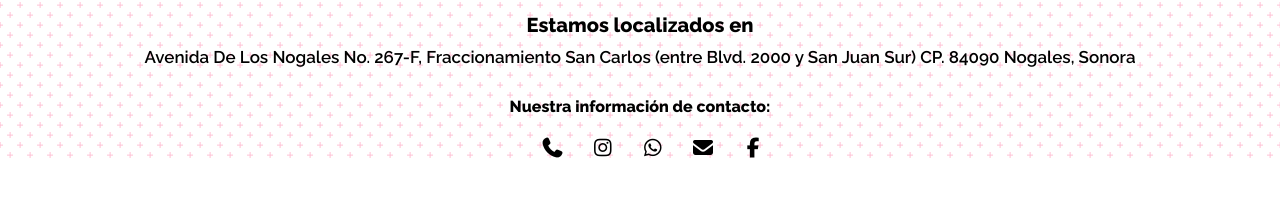
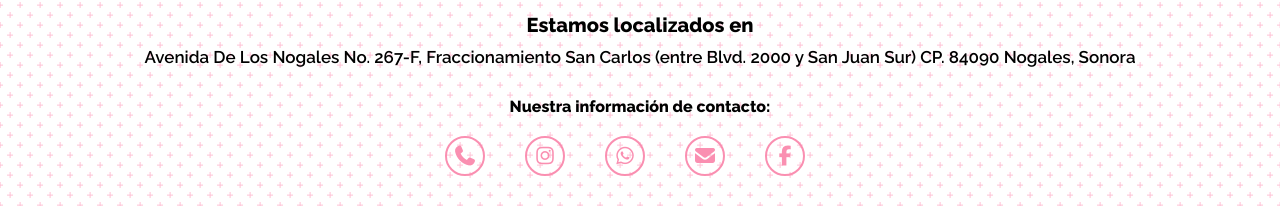
Before and after one commit to LuisAguiar21/MiDulcePecado, a plain HTML site: page index.html in a window 1280 px wide. Shown: the part 1715-1921 px from the top of the page. Before the commit the page ends 1875 px from the top, so only its background shows below. Drawn offline with Linux system fonts and the light colour scheme.

Commit message:
Iconos de contacto

```diff
--- a/estilos.css
+++ b/estilos.css
@@ -231,33 +231,31 @@ h2 {
     margin-top: 30px;
 }
 
-.iconos {
+.contenedor-iconos {
     font-size: 20px;
-    margin-top: 20px;
-    margin-left: 530px;
+    display: flex;
+    margin-left: 425px;
+    margin-bottom: 30px;
 }
 
-#telefono {
-    margin-left: 10px;
-    margin-right: 10px;
+.iconos {
+    width: 40px;
+    height: 40px;
+    border: #fa8fb1 solid 2px;
+    border-radius: 100%;
+    text-align: center;
+    margin-top: 20px;
+    margin-left: 20px;
+    margin-right: 20px;
+    color: #fa8fb1;
 }
 
-#ig {
-    margin-left: 10px;
-    margin-right: 10px;
+.iconos > i {
+    margin-top: 8px;
 }
 
-#whatsapp {
-    margin-left: 10px;
-    margin-right: 10px;
+.iconos:hover {
+    border: #fa8fb1 solid 2px;
+    background-color: #fa8fb1;
+    color: white;
 }
-
-#envelope {
-    margin-left: 10px;
-    margin-right: 10px;
-}
-
-#fb {
-    margin-left: 10px;
-    margin-right: 10px;
-}
--- a/index.html
+++ b/index.html
@@ -146,12 +146,22 @@
     </div>
     <div id="contacto">
         <h4>Nuestra información de contacto:</h4>
-        <div class="iconos">
-            <i class='fas fa-phone' id="telefono"></i>
-            <i class='fab fa-instagram' id="ig"></i>
-            <i class='fab fa-whatsapp' id="whatsapp"></i>
-            <i class="fa fa-envelope" id="envelope"></i>
-            <i class='fab fa-facebook-f' id="fb"></i>
+        <div class="contenedor-iconos">
+            <a href="#" class="iconos">
+                <i class='fas fa-phone' id="telefono"></i>
+            </a>
+            <a href="#" class="iconos">
+                <i class='fab fa-instagram' id="ig"></i>
+            </a>
+            <a href="#" class="iconos">
+                <i class='fab fa-whatsapp' id="whatsapp"></i>
+            </a>
+            <a href="#" class="iconos">
+                <i class="fa fa-envelope" id="envelope"></i>
+            </a>
+            <a href="#" class="iconos">
+                <i class='fab fa-facebook-f' id="fb"></i>
+            </a>
         </div>
     </div>
 </body>
```
